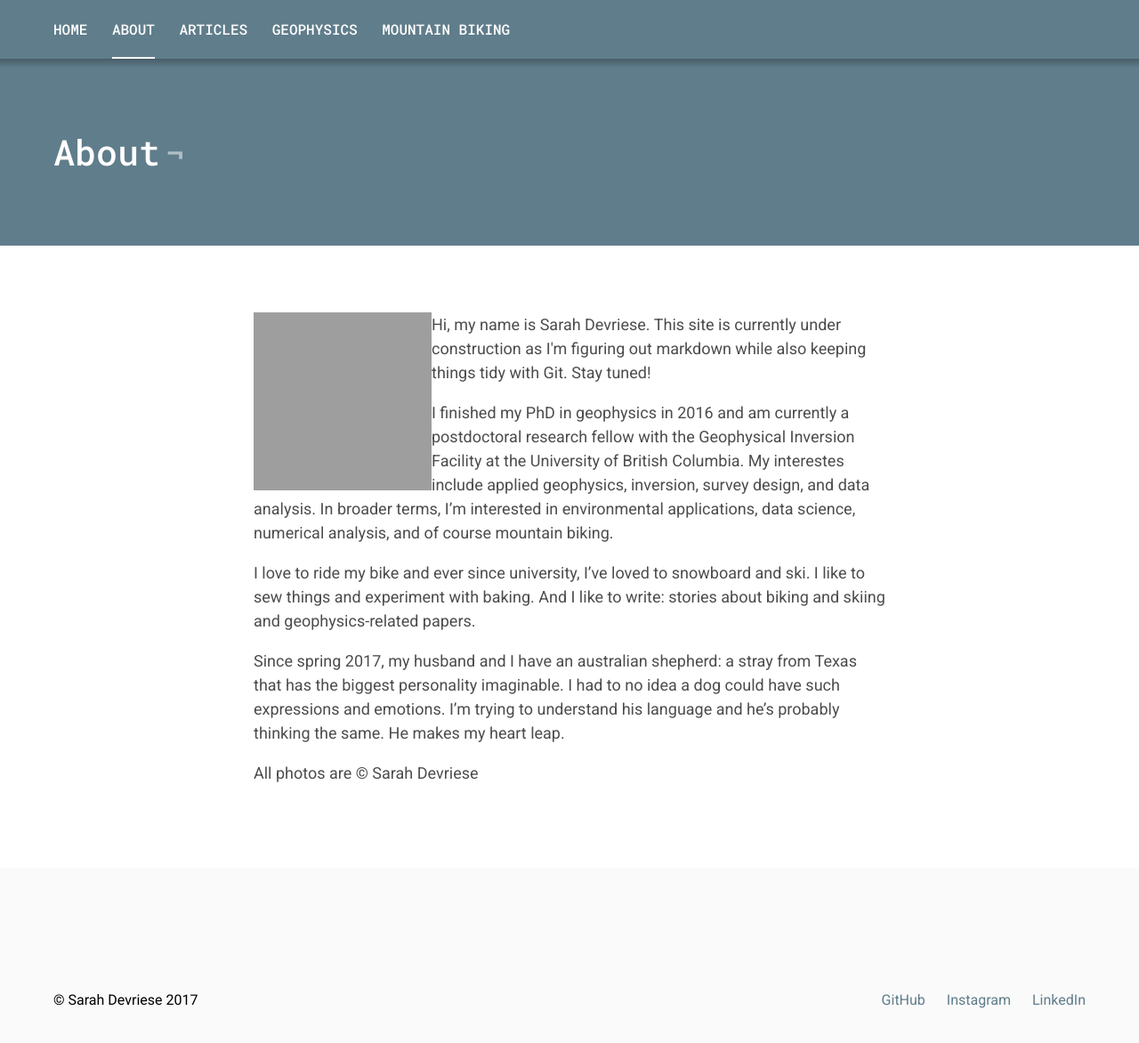
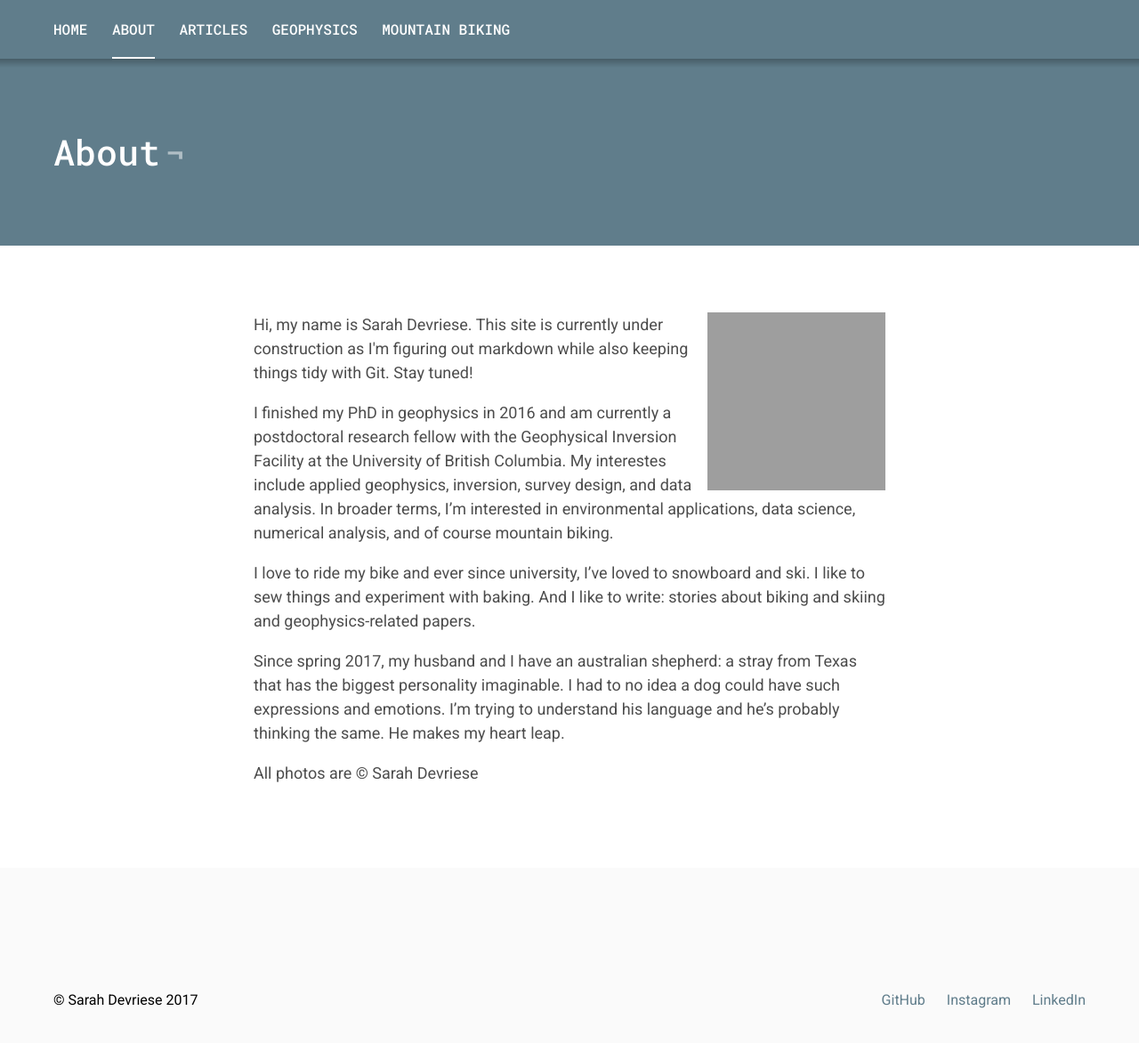
Before and after one commit to sdevriese/sdevriese.github.io, a Jekyll site: the page built from _pages/about.markdown, in a window 1280 px wide and 1275 px high. Shown: the top 1172 px of the window at 89% size. Built offline with Jekyll 4.4.1, drawn with Linux system fonts in a browser that asks for light colours; grey boxes are pictures that could not be loaded.

Commit message:
Update about.markdown

```diff
--- a/_pages/about.markdown
+++ b/_pages/about.markdown
@@ -5,7 +5,7 @@
 ---
 
 <p>
-<img src="https://avatars1.githubusercontent.com/u/13733333?v=4&s=460" alt="Profile pic" style="float:left;width:200px;">
+<img src="https://avatars1.githubusercontent.com/u/13733333?v=4&s=460" alt="Profile pic" style="float:right;width:200px;">
 Hi, my name is Sarah Devriese. This site is currently under construction as I'm figuring out markdown while also keeping things tidy with Git. Stay tuned!
 </p>
 
```
